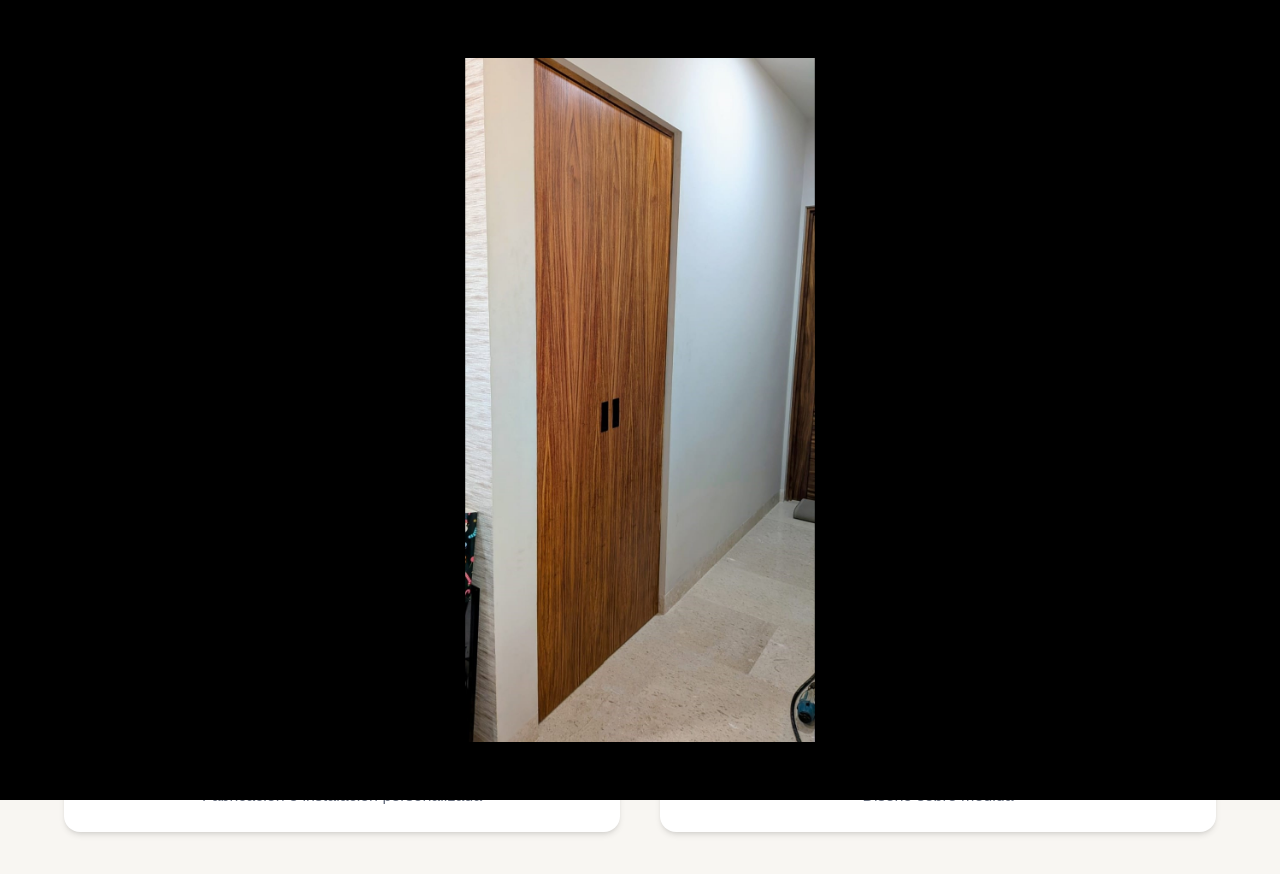
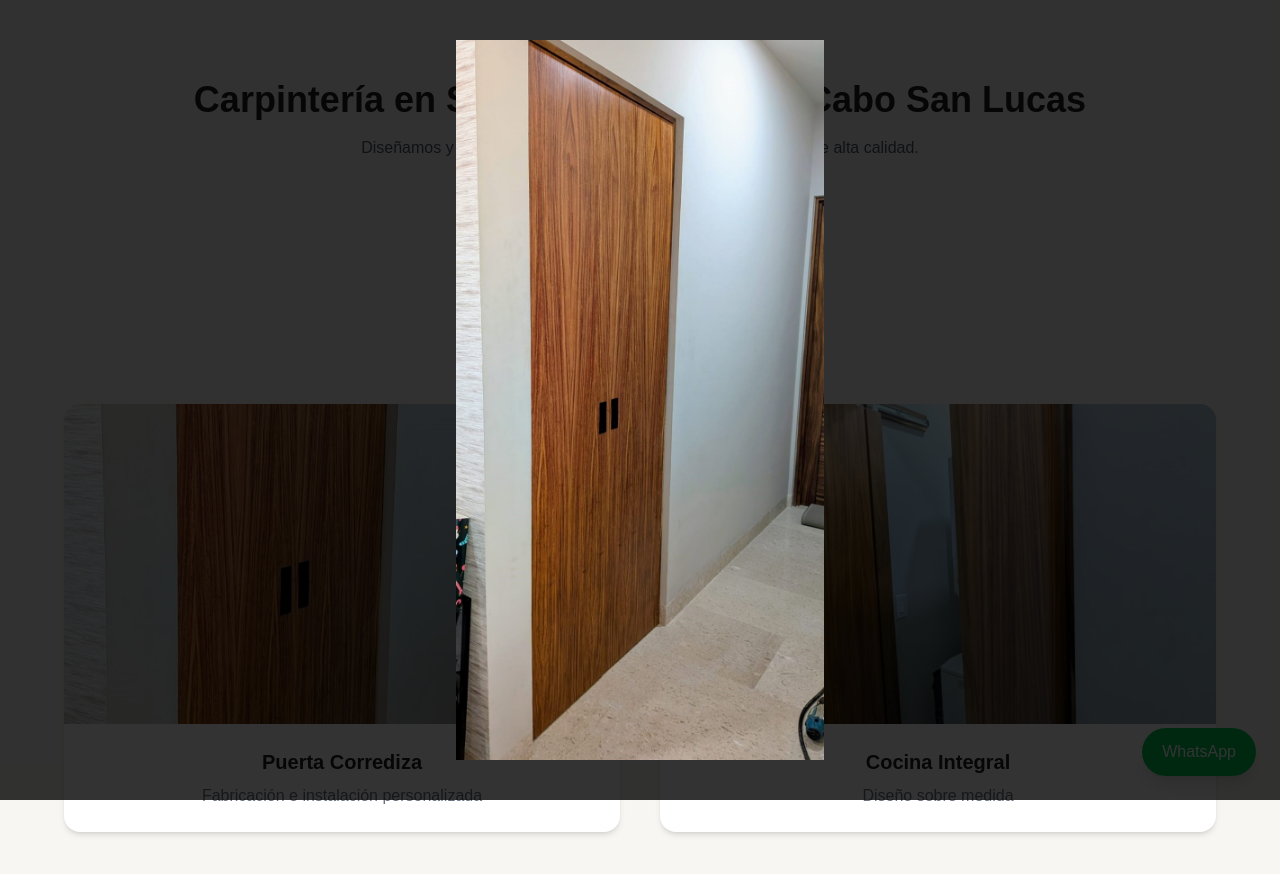
Before and after one commit to Rospichardo/carpinteria-web, a Next.js app: page / in a window 1280 px wide. Both pictures are taken after a click on the picture 342 px from the left and 564 px from the top of the page. Shown: the top 874 px of the page. Built offline with nearby package versions, Linux system fonts and the light colour scheme.

Commit message:
guardar cambio de imagen

```diff
--- a/app/page.tsx
+++ b/app/page.tsx
@@ -83,18 +83,18 @@ export default function Home() {
 {selectedImage && (
   <div
     onClick={() => setSelectedImage(null)}
-    className="fixed inset-0 bg-black bg-opacity-80
+    className="fixed inset-0 bg-black/80
                flex items-center justify-center
                z-50 p-6
-               animate-fadeIn"
+               transition-opacity duration-200"
   >
     <img
       src={selectedImage}
       onClick={(e) => e.stopPropagation()}
       className="max-w-4xl w-full max-h-[90vh]
                  object-contain rounded-xl
-                 transform transition duration-300
-                 scale-95 animate-zoomIn"
+                 transform transition-transform duration-200
+                 scale-100"
     />
   </div>
 )}
```
